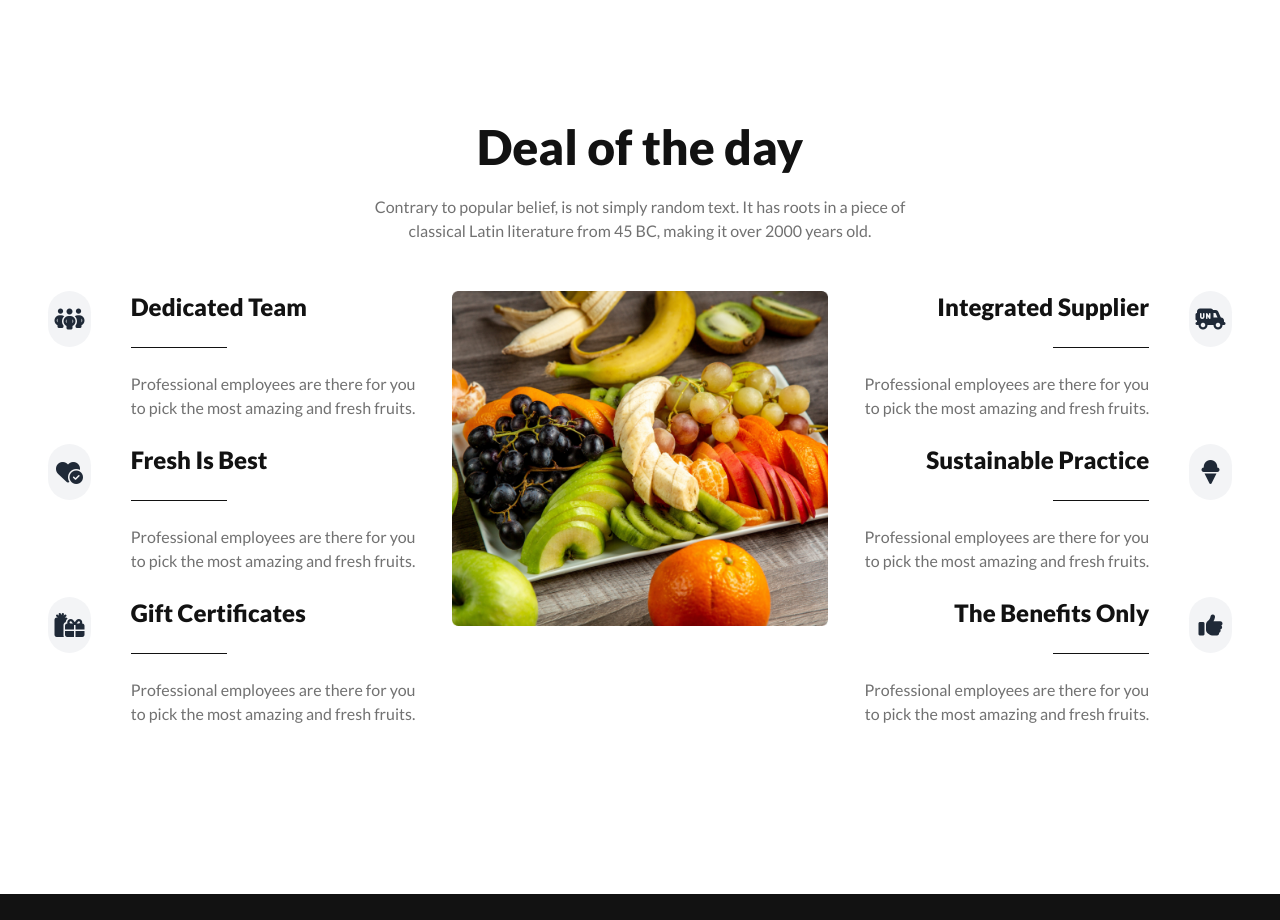
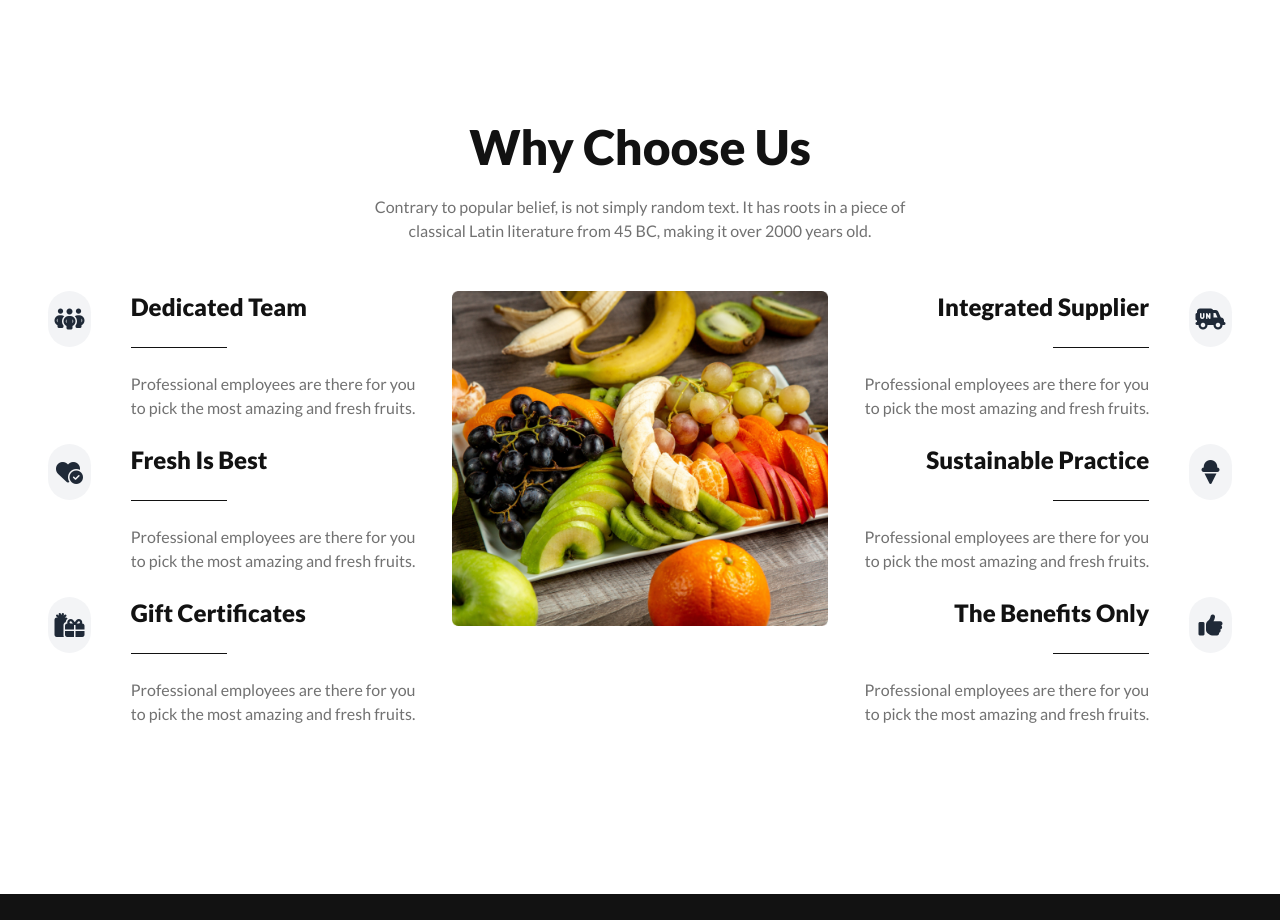
Before and after one commit to Morshed-17/ph-assignment-3, a plain HTML site: page index.html in a window 1280 px wide. Shown: the part 2640-3560 px from the top of the page. Drawn offline with nearby package versions, Linux system fonts and the light colour scheme.

Commit message:
why choose us section title changed

```diff
--- a/index.html
+++ b/index.html
@@ -652,7 +652,7 @@
         </section>
         <!-- why chose us section -->
         <section class="mb-6 lg:mb-36">
-            <h2 class="text-primary-dark text-5xl font-extrabold mb-6 text-center">Deal of the day
+            <h2 class="text-primary-dark text-5xl font-extrabold mb-6 text-center">Why Choose Us
             </h2>
             <p class="max-w-xl text-center mx-auto pb-12">Contrary to popular belief, is not
                 simply random text. It has roots in a piece of classical Latin literature from 45 BC, making it
```
